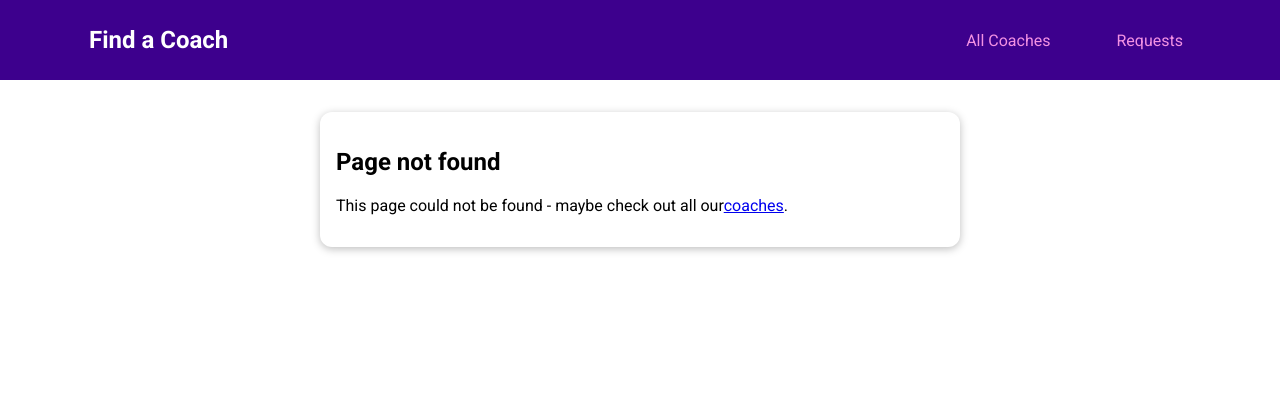
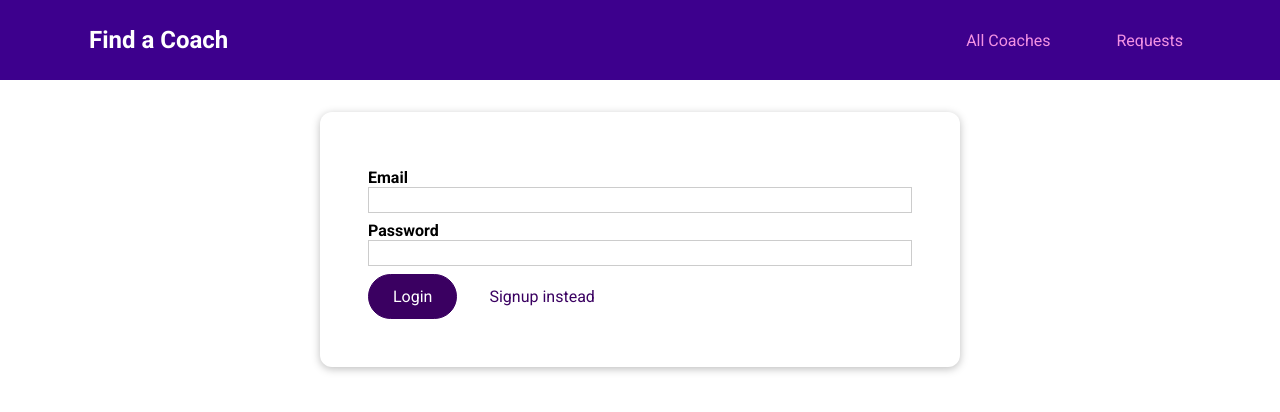
Before and after one commit to user638726/vueproject3, a Vue app: page /#/auth in a window 1280 px wide. Before the commit this address had no page. Shown: the top 412 px of the page. Built offline with nearby package versions, Linux system fonts and the light colour scheme.

Commit message:
建構網站Part10

```diff
--- /dev/null
+++ b/src/pages/auth/UserAuth.vue
@@ -0,0 +1,109 @@
+<template>
+  <base-card>
+    <form @submit.prevent="submitForm">
+      <div class="form-control">
+        <label for="email"
+          >Email
+          <input type="email" id="email" v-model.trim="email" />
+        </label>
+      </div>
+
+      <div class="form-control">
+        <label for="password"
+          >Password
+          <input type="password" id="password" v-model.trim="password" />
+        </label>
+      </div>
+      <p v-if="!formIsValid">
+        Please enter a valid email and password(must be at least 6 characters long).
+      </p>
+      <base-button>{{ submitButtonCaption }}</base-button>
+      <base-button type="button" mode="flat" @click="switchAuthMode">{{
+        switchModeButtonCaption
+      }}</base-button>
+    </form>
+  </base-card>
+</template>
+
+<script>
+export default {
+  data() {
+    return {
+      email: '',
+      password: '',
+      formIsValid: true,
+      mode: 'login',
+    };
+  },
+  computed: {
+    submitButtonCaption() {
+      if (this.mode === 'login') {
+        return 'Login';
+      }
+      return 'Signup';
+    },
+    switchModeButtonCaption() {
+      if (this.mode === 'login') {
+        return 'Signup instead';
+      }
+      return 'Login instead';
+    },
+  },
+  methods: {
+    submitForm() {
+      this.formIsValid = true;
+      if (this.email === '' || !this.email.includes('@') || this.password.length < 6) {
+        this.formIsValid = false;
+        return;
+      }
+      if (this.mode === 'login') {
+        //
+      } else {
+        this.$store.dispatch('signup', {
+          email: this.email,
+          password: this.password,
+        });
+      }
+    },
+    switchAuthMode() {
+      if (this.mode === 'login') {
+        this.mode = 'signup';
+      } else {
+        this.mode = 'login';
+      }
+    },
+  },
+};
+</script>
+<style scoped>
+form {
+  margin: 1rem;
+  padding: 1rem;
+}
+
+.form-control {
+  margin: 0.5rem 0;
+}
+
+label {
+  font-weight: bold;
+  margin-bottom: 0.5rem;
+  display: block;
+}
+
+input,
+textarea {
+  display: block;
+  width: 100%;
+  font: inherit;
+  border: 1px solid #ccc;
+  padding: 0.15rem;
+}
+
+input:focus,
+textarea:focus {
+  border-color: #3d008d;
+  background-color: #faf6ff;
+  outline: none;
+}
+</style>
--- a/src/router/index.js
+++ b/src/router/index.js
@@ -5,6 +5,7 @@
 import ContactCoach from '@/pages/requests/ContactCoach.vue';
 import RequestsReceived from '@/pages/requests/RequestsReceived.vue';
 import NotFound from '@/pages/NotFound.vue';
+import UserAuth from '@/pages/auth/UserAuth.vue';
 
 const routes = [
   {
@@ -30,6 +31,9 @@
     path: '/requests', component: RequestsReceived,
   },
   {
+    path: '/auth', component: UserAuth,
+  },
+  {
     path: '/:notFound(.*)', component: NotFound,
   },
 ];
--- a/src/store/index.js
+++ b/src/store/index.js
@@ -1,25 +1,13 @@
 import { createStore } from 'vuex';
 import coachesModule from './modules/coaches/index';
 import requestModule from './modules/requests/index';
+import authModule from './modules/auth/index';
 
 const store = createStore({
   modules: {
     coaches: coachesModule,
     requests: requestModule,
-  },
-  state() {
-    return {
-      userId: 'c3',
-    };
-  },
-  getters: {
-    userId(state) {
-      return state.userId;
-    },
-  },
-  mutations: {
-  },
-  actions: {
+    auth: authModule,
   },
 });
 
--- /dev/null
+++ b/src/store/modules/auth/actions.js
@@ -0,0 +1,30 @@
+import axios from 'axios';
+
+export default {
+  login() {},
+  async signup(context, payload) {
+    try {
+      const response = await axios.post(
+        'https://identitytoolkit.googleapis.com/v1/accounts:signUp?key=AIzaSyCSooMpbBO_PrzSD_nddN1ageHe8QUVmZg',
+        {
+          email: payload.email,
+          password: payload.password,
+          returnSecureToken: true,
+        },
+      );
+      const responseData = response.data;
+      // TODO: Commit mutation with user data if needed
+      // context.commit('setUser', responseData);
+      console.log(responseData);
+      context.commit('setUser', {
+        token: responseData.idToken,
+        userId: responseData.localId,
+        tokenExpiration: responseData.expiresIn,
+      });
+    } catch (error) {
+      // eslint-disable-next-line no-console
+      console.error('註冊時發生錯誤:', error);
+      throw error;
+    }
+  },
+};
--- /dev/null
+++ b/src/store/modules/auth/getters.js
@@ -0,0 +1,5 @@
+export default {
+  userId(state) {
+    return state.userId;
+  },
+};
--- /dev/null
+++ b/src/store/modules/auth/index.js
@@ -0,0 +1,16 @@
+import mutations from './mutations';
+import actions from './actions';
+import getters from './getters';
+
+export default {
+  state() {
+    return {
+      userId: null,
+      token: null,
+      tokenExpiration: null,
+    };
+  },
+  mutations,
+  getters,
+  actions,
+};
--- /dev/null
+++ b/src/store/modules/auth/mutations.js
@@ -0,0 +1,7 @@
+export default {
+  setUser(state, payload) {
+    state.token = payload.token;
+    state.userId = payload.userId;
+    state.tokenExpiration = payload.tokenExpiration;
+  },
+};
```
